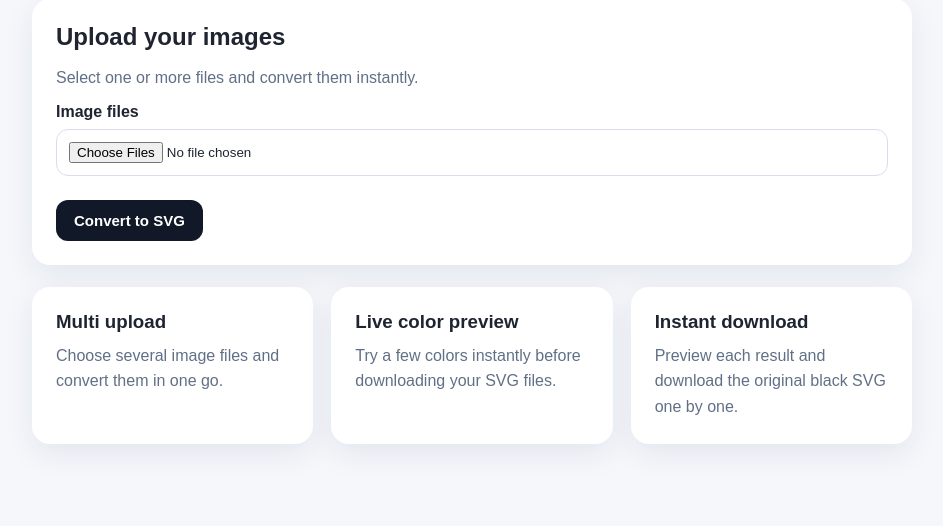
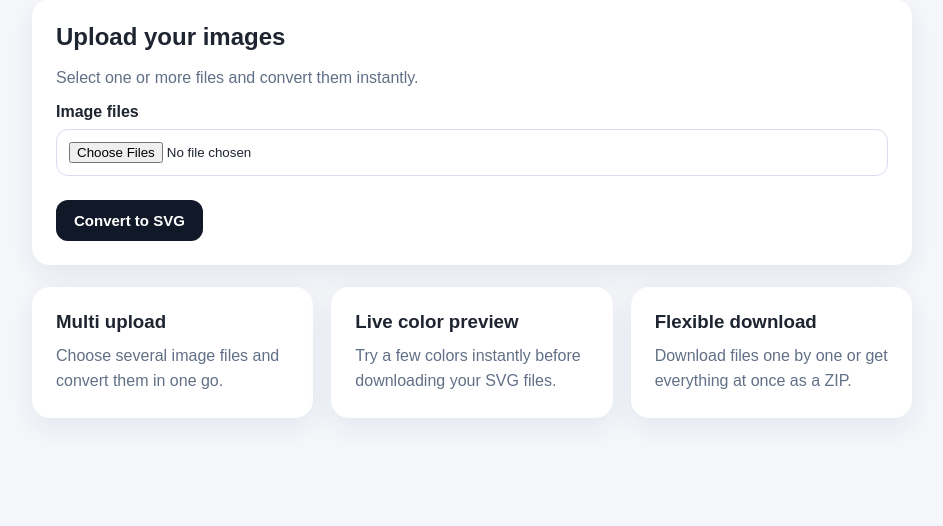
Before and after one commit to Jinminland/mhjin91, a FastAPI app: page / in a window 1280 px wide. Shown: the part 276-802 px from the top of the page, without its empty margins (168-1111 px from the left). After the commit the page ends 698 px from the top, so only its background shows below. Run offline with FastAPI, Linux system fonts and the light colour scheme.

Commit message:
Add download all ZIP feature

```diff
--- a/app/main.py
+++ b/app/main.py
@@ -1,3 +1,7 @@
+import io
+import json
+import zipfile
+
 from fastapi import FastAPI, Request, UploadFile, File, Form
 from fastapi.responses import HTMLResponse, Response
 from fastapi.staticfiles import StaticFiles
@@ -18,7 +22,6 @@ async def home(request: Request):
         {
             "request": request,
             "results": None,
-            "fill_color": "#000000",
             "error": None,
         },
     )
@@ -28,7 +31,6 @@ async def home(request: Request):
 async def convert_images(
     request: Request,
     files: list[UploadFile] = File(...),
-    fill_color: str = Form("#000000"),
 ):
     results = []
     error = None
@@ -39,7 +41,7 @@ async def convert_images(
                 continue
 
             file_bytes = await file.read()
-            svg_result = image_to_svg(file_bytes, file.filename, fill_color)
+            svg_result = image_to_svg(file_bytes, file.filename)
 
             base_name = file.filename.rsplit(".", 1)[0]
             svg_filename = f"{base_name}.svg"
@@ -60,7 +62,6 @@ async def convert_images(
         {
             "request": request,
             "results": results,
-            "fill_color": fill_color,
             "error": error,
         },
     )
@@ -76,3 +77,26 @@ async def download_svg(
         media_type="image/svg+xml",
         headers={"Content-Disposition": f'attachment; filename="{filename}"'},
     )
+
+
+@app.post("/download-all")
+async def download_all_svgs(
+    results_json: str = Form(...),
+):
+    results = json.loads(results_json)
+
+    zip_buffer = io.BytesIO()
+
+    with zipfile.ZipFile(zip_buffer, "w", zipfile.ZIP_DEFLATED) as zip_file:
+        for item in results:
+            svg_filename = item["svg_filename"]
+            svg_text = item["svg"]
+            zip_file.writestr(svg_filename, svg_text)
+
+    zip_buffer.seek(0)
+
+    return Response(
+        content=zip_buffer.getvalue(),
+        media_type="application/zip",
+        headers={"Content-Disposition": 'attachment; filename="converted_svgs.zip"'},
+    )
--- a/app/templates/index.html
+++ b/app/templates/index.html
@@ -54,8 +54,8 @@
                     <p>Try a few colors instantly before downloading your SVG files.</p>
                 </div>
                 <div class="card feature-card">
-                    <h3>Instant download</h3>
-                    <p>Preview each result and download the original black SVG one by one.</p>
+                    <h3>Flexible download</h3>
+                    <p>Download files one by one or get everything at once as a ZIP.</p>
                 </div>
             </section>
 
@@ -96,6 +96,22 @@
                         </div>
                     {% endfor %}
                 </section>
+
+                <section class="card download-card">
+                    <h2>Download everything</h2>
+                    <p class="section-desc">
+                        Get all converted SVG files at once in a ZIP file.
+                    </p>
+
+                    <form action="/download-all" method="post">
+                        <input
+                            type="hidden"
+                            name="results_json"
+                            value='{{ results | tojson | safe }}'
+                        >
+                        <button type="submit">Download All as ZIP</button>
+                    </form>
+                </section>
             {% endif %}
         </main>
     </div>
```
